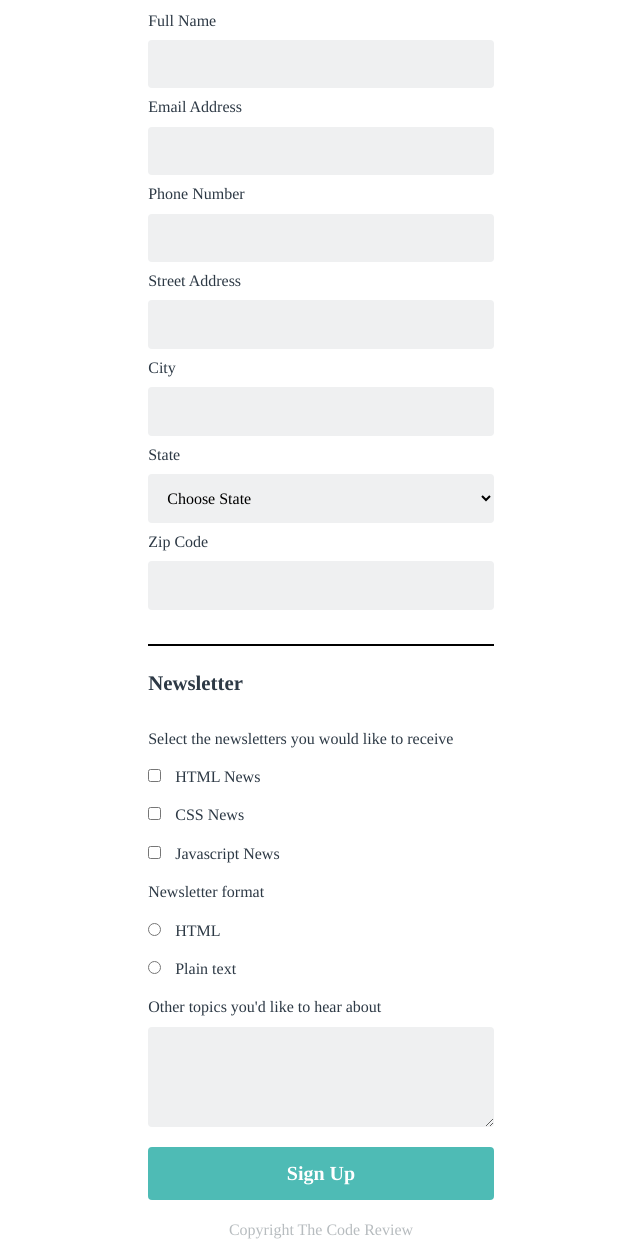
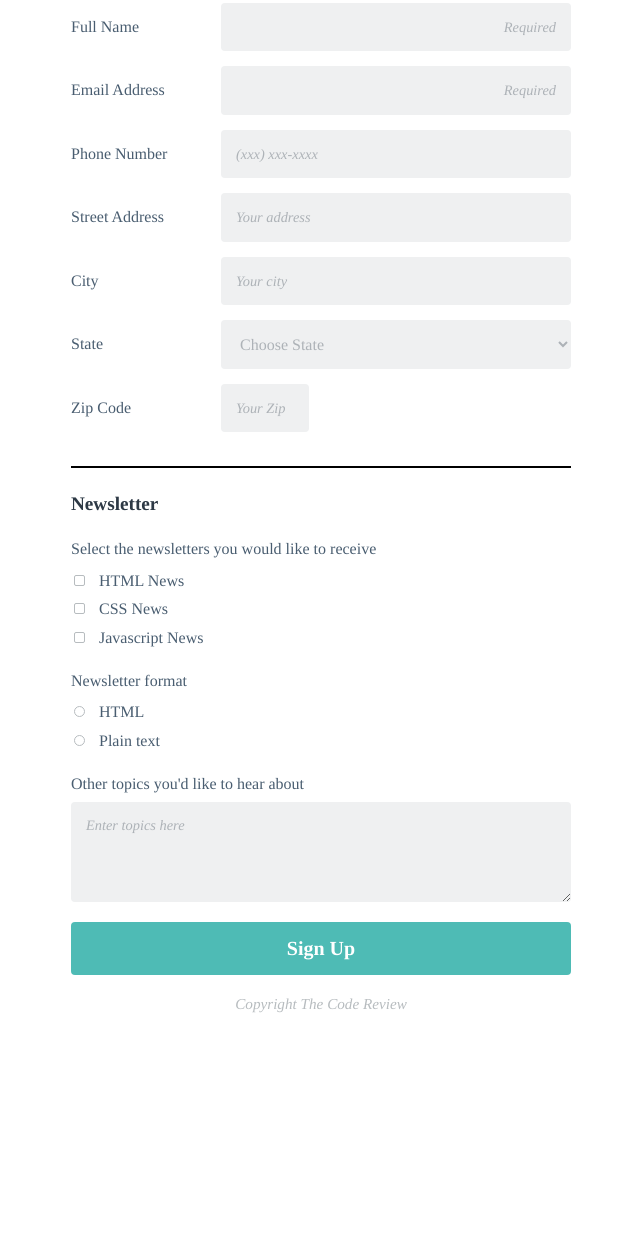
Before and after one commit to thephaw/techdegree-project-unit-3, a plain HTML site: page index.html in a window 1280 px wide. Shown: the part 279-1521 px from the top of the page, without its empty margins (319-959 px from the left). Drawn offline with Linux system fonts and the light colour scheme.

Commit message:
Complete

```diff
--- a/css/styles.css
+++ b/css/styles.css
@@ -10,13 +10,16 @@ header {
 
 body {
     font-family: 'Tinos', serif;
-    color: #2d3945;
+    color: #495d70;
     width: 100%;
+}
+
+footer {
+    padding-bottom: 200px
 }
 
 .container {
     width: 100%;
-    max-width: 384px;
     margin: auto;
 }
 
@@ -24,11 +27,6 @@ main,
 footer {
     width: 90%;
     margin: auto;
-}
-
-h1,
-legend {
-    font-size: 1.5em;
 }
 
 h1 {
@@ -42,20 +40,55 @@ legend {
     border-top: 2px solid black;
     width: 100%;
     padding-top: 25px;
-    margin-bottom: 25px;
+    margin-bottom: 10px;
 }
 
 h1,
 h2,
 legend {
     font-weight: 700;
-    font-size: 1.3em;
+    font-size: 1.2em;
+}
+
+h2,
+legend {
+    color:#2d3945;
 }
 
 p {
     font-weight: 400;
     line-height: 1.2em;
     color: #b7bcbf;
+}
+
+
+::placeholder {
+    font-size: .9em;
+    font-weight: 400;
+    font-style: italic;
+    text-align: right;
+    color: #adb2b7;
+}
+
+input[id="phone"]::placeholder,
+input[id="address"]::placeholder,
+input[id="city"]::placeholder,
+input[id="zip_code"]::placeholder,
+textarea::placeholder {
+    text-align: left;
+}
+
+input:focus::placeholder,
+textarea:focus::placeholder {
+    color: transparent;
+}
+
+option {
+    color: black;
+}
+
+select:required:invalid {
+    color: #adb2b7;
 }
 
 hr {
@@ -73,9 +106,11 @@ p {
     text-align: center;
 }
 
+
 label {
     display: block;
-    margin: 10px auto;
+    margin: 15px 0 8px;
+    font-size: 1em;
 }
 
 fieldset {
@@ -101,21 +136,89 @@ textarea {
     height: auto;
 }
 
+
+
+#zip_code {
+    width: 50%;
+}
+
 textarea {
     height: 100px;
 }
 
-input[type="checkbox"] + label {
-    display: inline-block;
+label[for*="news"],
+label[for*="format"] {
+    margin: 5px;
 }
 
+input[type="checkbox"] + label,
 input[type="radio"] + label {
     display: inline-block;
 }
 
 input[type="checkbox"],
 input[type="radio"] {
-    margin-right: 10px;
+    margin: 0 5px 0 3px;
+    width: 11px;
+    height: 11px;
+}
+
+input:focus[type="text"],
+input:focus[type="tel"],
+input:focus[type="email"],
+select:focus,
+textarea:focus,
+button:focus {
+    border: 3px solid #46698b;
+}
+
+input:focus[type="text"],
+input:focus[type="tel"],
+input:focus[type="email"],
+select:focus {
+    margin: -3px;
+}
+
+.selection_header {
+    margin-top: 20px;
+}
+
+/* Checkbox Styling */
+
+.checkbox {
+    appearance: none;
+    background-color: white;
+    border: 1px solid #b7bcbf;
+    border-radius: 2px;
+}
+
+.checkbox:checked,
+.radio:checked {
+    background-color: #4099f7;
+    color: white;
+}
+
+.checkbox:checked:after {
+    content: '\2714';
+    font-size: 7px;
+    position: absolute;
+    padding: 1px;
+}
+
+/* Radio Styling */
+
+.radio {
+    appearance: none;
+    background-color: white;
+    border: 1px solid #b7bcbf;
+    border-radius: 50%;
+}
+
+.radio:checked:after {
+    content: '\00B7';
+    position: absolute;
+    line-height: 10px;
+    font-size: 25px;
 }
 
 button {
@@ -130,3 +233,60 @@ button {
     margin: 20px auto;
     padding: 15px 0;
 }
+
+#copyright {
+    font-size: .95em;
+    font-style: italic;
+}
+
+/* Media Queries */
+
+@media (min-width: 768px) {
+    main,
+    footer {
+        max-width: 500px;
+    }
+
+    main p {
+        margin-top: 5px;
+    }
+
+    h2 {
+        font-size: 1.5em;
+        margin-top: 50px;
+        margin-bottom: 0;
+    }
+
+    input[type="text"],
+    input[type="tel"],
+    input[type="email"],
+    select {
+    width: 70%;
+    }
+
+    .contact_information {
+        display: flex;
+        flex-direction: row;
+        justify-content: space-between;
+        margin-top: 15px;
+    }
+
+    .zip {
+        display: flex;
+        flex-direction: row;
+        margin-top: 15px;
+    }
+
+    .zip-code {
+        width: 10px;
+    }
+
+    .zip label {
+        margin-right: 90px;
+    }
+
+    #zip_code {
+        max-width: 17.5%;
+    }
+
+}
--- a/index.html
+++ b/index.html
@@ -3,14 +3,14 @@
 <head>
     <meta charset="UTF-8">
     <meta name="viewport" content="width=device-width, initial-scale=1.0">
-    <link rel="stylesheet" a href="css/normalize.css">
-    <link rel="stylesheet" a href="css/styles.css">
+    <link rel="stylesheet" href="css/normalize.css">
+    <link rel="stylesheet" href="css/styles.css">
     <title>The Code Review - Newsletter Signup</title>
     <link rel="preconnect" href="https://fonts.gstatic.com">
     <link href="https://fonts.googleapis.com/css2?family=Tinos:ital,wght@0,400;0,700;1,400&display=swap" rel="stylesheet">
 </head>
 <body>
-    <div class="container">
+    <div class="container"></div>
         <header>
             <h1>The Code Review</h1>
         </header>
@@ -25,25 +25,30 @@
                 <fieldset>
 
                     <legend>Contact Information</legend>
-
+                    <div class="contact_information">
                         <label for="name">Full Name</label>
-                    <input type="text" id="name" name="user_name">
-
+                        <input type="text" id="name" name="user_name" placeholder="Required" required>
+                    </div>
+                    <div class="contact_information">
                         <label for="email">Email Address</label>
-                    <input type="email" id="email" name="user_email">
-
+                        <input type="email" id="email" name="user_email" placeholder="Required" required>
+                    </div>
+                    <div class="contact_information">
                         <label for="phone">Phone Number</label>
-                    <input type="tel" id="phone" name="user_phone">
-
+                        <input type="tel" id="phone" name="user_phone" placeholder="(xxx) xxx-xxxx">
+                    </div>
+                    <div class="contact_information">
                         <label for="address">Street Address</label>
-                    <input type="text" id="address" name="user_address">
-
+                        <input type="text" id="address" name="user_address" placeholder="Your address">
+                    </div>
+                    <div class="contact_information">
                         <label for="city">City</label>
-                    <input type="text" id="city" name="user_city">
-
+                        <input type="text" id="city" name="user_city" placeholder="Your city">
+                    </div>
+                    <div class="contact_information">
                         <label for="state">State</label>
-                    <select id="state" name="user_state">
-                        <option value="" hidden>Choose State</option>
+                        <select id="state" name="user_state" required>
+                            <option value="" selected hidden>Choose State</option>
                             <option value="AL">Alabama</option>
                             <option value="AK">Alaska</option>
                             <option value="AZ">Arizona</option>
@@ -96,9 +101,11 @@
                             <option value="WI">Wisconsin</option>
                             <option value="WY">Wyoming</option>
                         </select>
-
+                    </div>
+                    <div class="zip">
                         <label for="zip_code">Zip Code</label>
-                    <input type="text" id="zip_code" name="user_zip_code">
+                        <input type="text" id="zip_code" name="user_zip_code" placeholder="Your Zip">
+                    </div>
 
                     <hr id="hidden_hr">
 
@@ -110,23 +117,22 @@
 
                     <label>Select the newsletters you would like to receive</label>
 
-                    <input type="checkbox" id="html_news" value="type_html" name="user_newsletter_selection">
-                    <label for="html_news"><span>HTML News</span></label><br>
+                    <input type="checkbox" id="html_news" value="type_html" name="user_newsletter_selection" class="checkbox">
+                    <label for="html_news">HTML News</label><br>
+                    <input type="checkbox" id="css_news" value="type_css" name="user_newsletter_selection" class="checkbox">
+                    <label for="css_news">CSS News</label><br>
+                    <input type="checkbox" id="javascript_news" value="type_javascript" name="user_newsletter_selection" class="checkbox">
+                    <label for="javascript_news">Javascript News</label>
 
-                    <input type="checkbox" id="css_news" value="type_css" name="user_newsletter_selection">
-                    <label for="css_news"><span>CSS News</span></label><br>
+                    <label class="selection_header">Newsletter format</label>
 
-                    <input type="checkbox" id="javascript_news" value="type_javascript" name="user_newsletter_selection">
-                    <label for="javascript_news"><span>Javascript News</span></label>
+                    <input type="radio" id="html_format" value="html_format" name="user_format_selection" class="radio">
+                    <label for="html_format">HTML</label><br>
+                    <input type="radio" id="plain_text_format" value="plain_text_format" name="user_format_selection" class="radio">
+                    <label for="plain_text_format"><span>Plain text</span></label><br>
 
-                    <label>Newsletter format</label>
-
-                    <input type="radio" id="html_format" value="html_format" name="user_format_selection">
-                    <label for="html_format">HTML</label><br>
-                    <input type="radio" id="plain_text_format" value="plain_text_format" name="user_format_selection">
-                    <label for="plain_text_format"><span>Plain text</span></label><br>
-                    <label for="requested_topics"><span>Other topics you'd like to hear about</span></label>
-                    <textarea id="requested_topics" name="user_requested_topics"></textarea>
+                    <label class="selection_header" for="requested_topics">Other topics you'd like to hear about</label>
+                    <textarea id="requested_topics" name="user_requested_topics" placeholder="Enter topics here"></textarea>
 
                 </fieldset>
 
@@ -139,8 +145,7 @@
 
 
         <footer>
-            <p>Copyright The Code Review</p>
+            <p id="copyright">Copyright The Code Review</p>
         </footer>
-    </div>
 </body>
 </html>
```
Also changed, not shown: images/select_arrows.png (added). Lines whose indentation alone changed are shown as unchanged.
